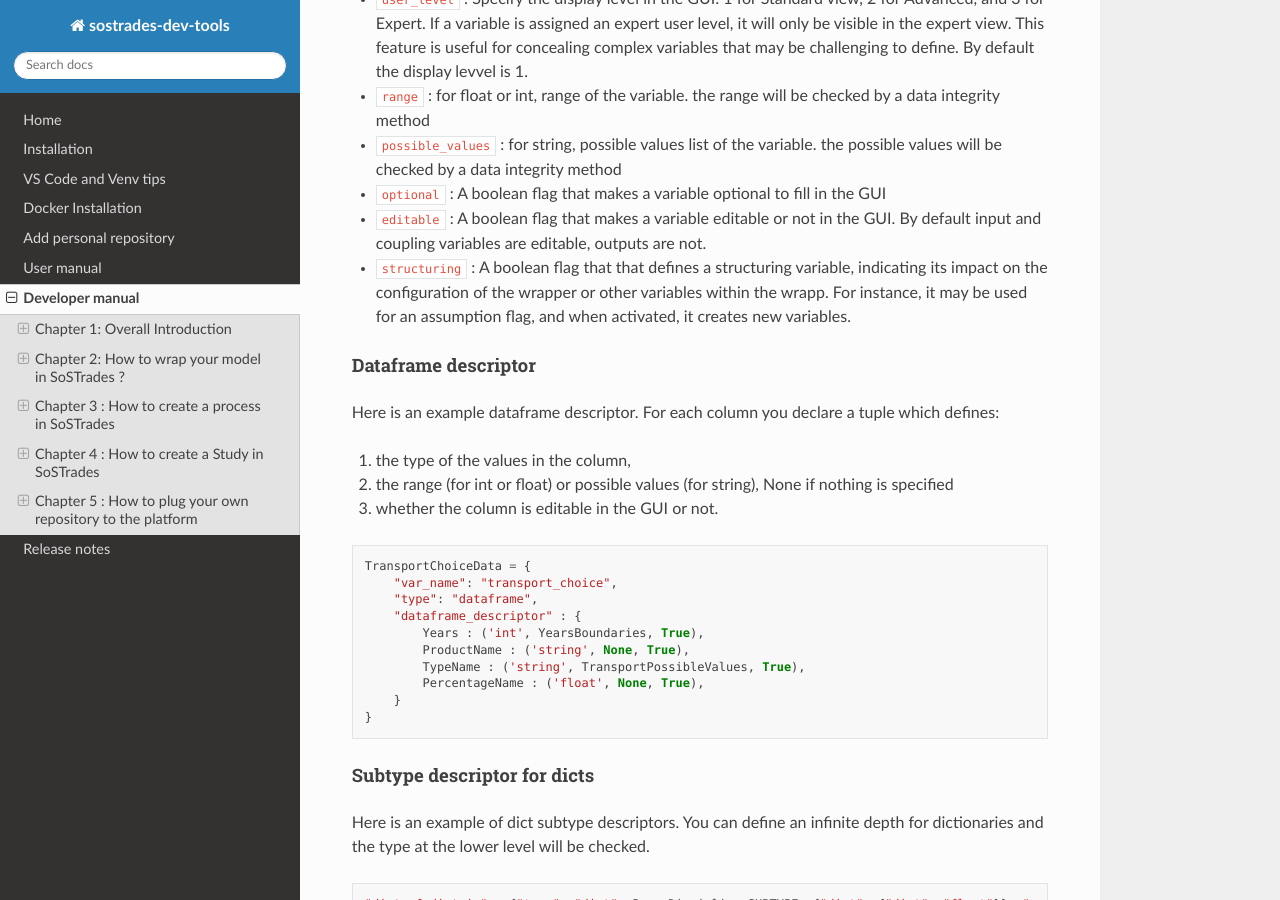
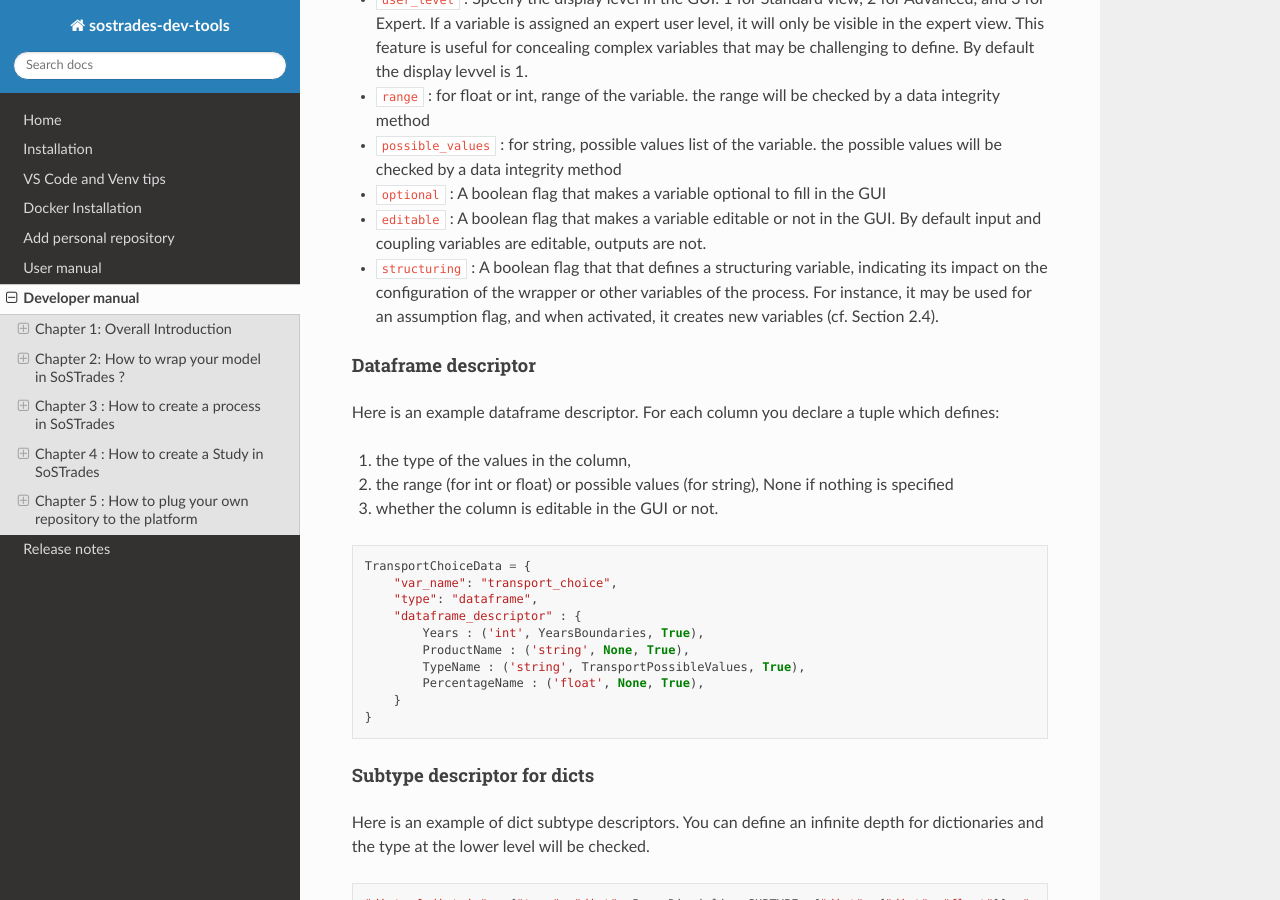
Before and after one commit to os-climate/sostrades-dev-tools, a Sphinx documentation site: the page built from docs/source/developer_manual.md, in a window 1280 px wide and 900 px high, scrolled down 5224 px. Built offline with Sphinx 7.4.7 and the Read the Docs theme 3.1.0, drawn with Linux system fonts in a browser that asks for light colours.

Commit message:
developer manual CR tiny fix

```diff
--- a/docs/source/developer_manual.md
+++ b/docs/source/developer_manual.md
@@ -152,7 +152,7 @@ DESC_OUT = {
 - `possible_values` : for string, possible values list of the variable. the possible values will be checked by a data integrity method
 - `optional` : A boolean flag that makes a variable optional to fill in the GUI
 - `editable` : A boolean flag that makes a variable editable or not in the GUI. By default input and coupling variables are editable, outputs are not.
-- `structuring` : A boolean flag that that defines a structuring variable, indicating its impact on the configuration of the wrapper or other variables within the wrapp. For instance, it may be used for an assumption flag, and when activated, it creates new variables.
+- `structuring` : A boolean flag that that defines a structuring variable, indicating its impact on the configuration of the wrapper or other variables of the process. For instance, it may be used for an assumption flag, and when activated, it creates new variables (cf. Section 2.4).
 
 #### Dataframe descriptor
 Here is an example dataframe descriptor. For each column you declare a tuple which defines:
```
